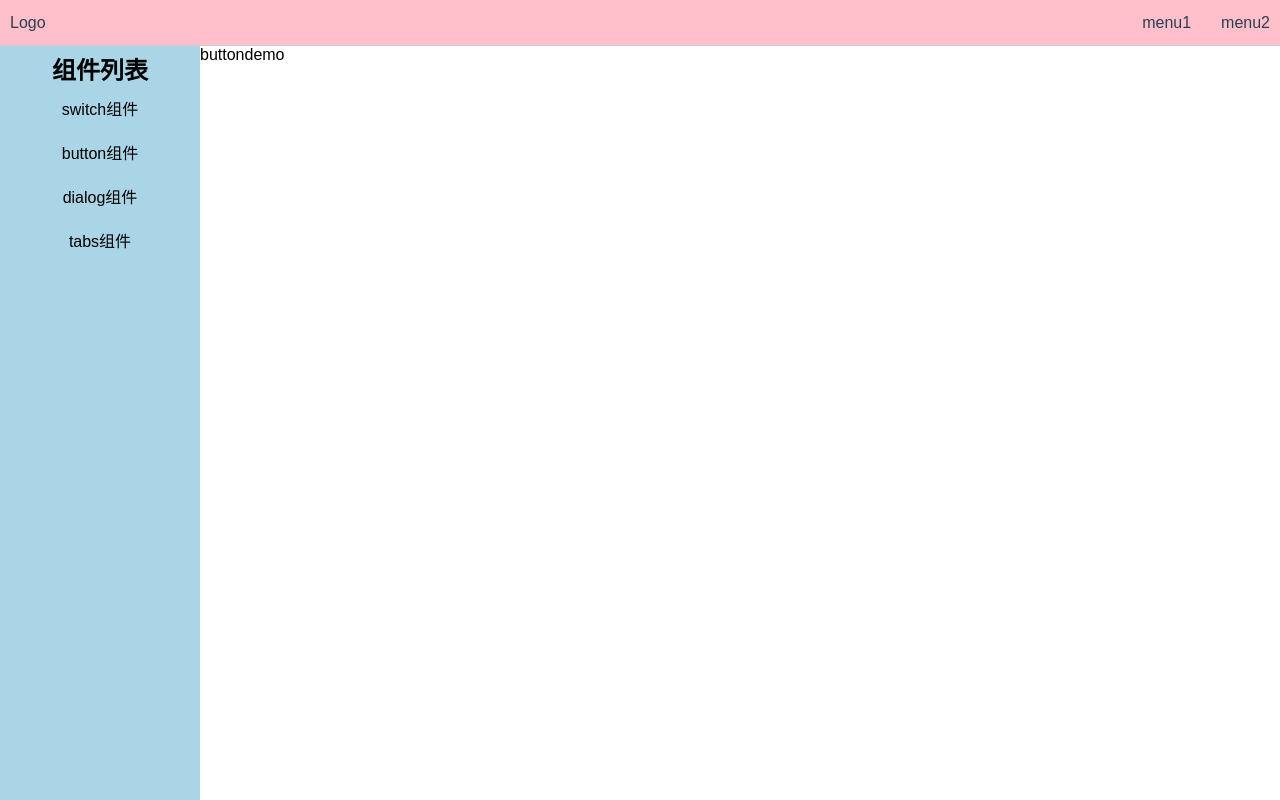
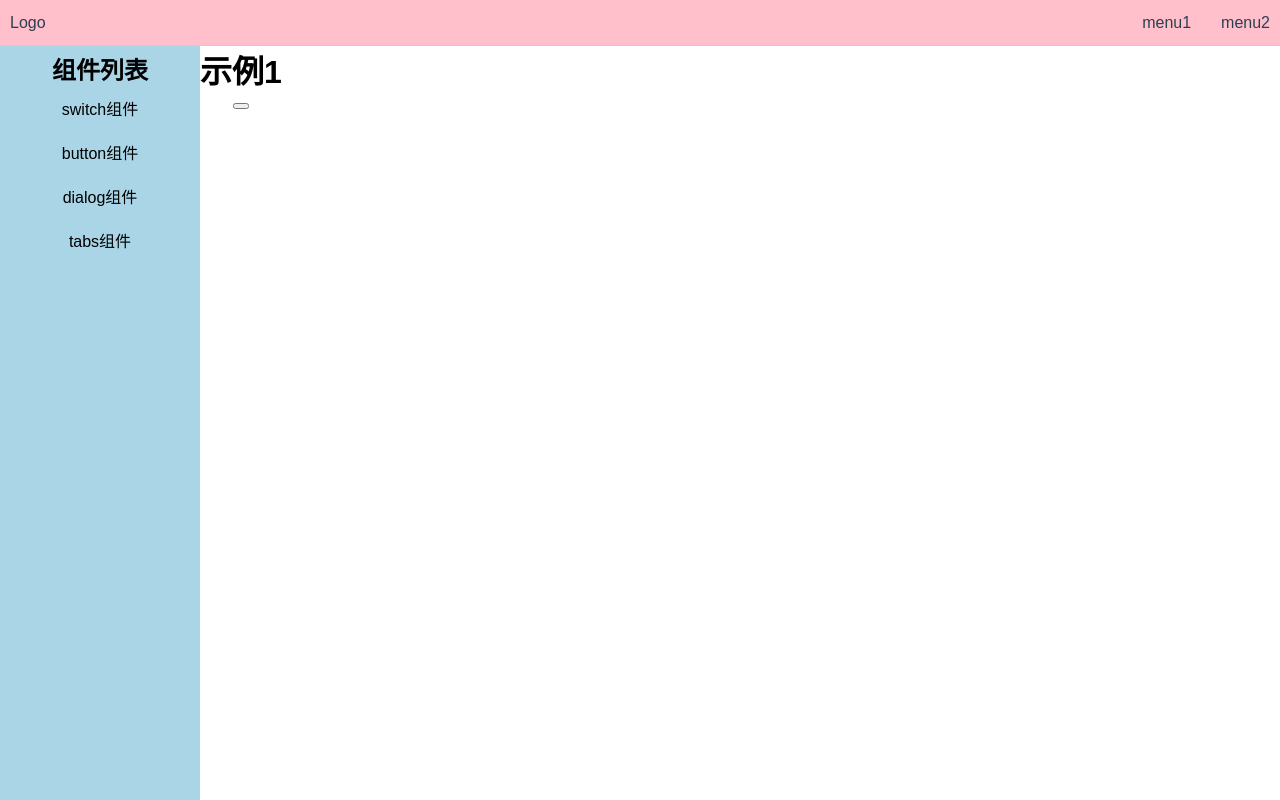
Before and after one commit to SlashCasisa/cat-ui, a Vue app: page /#/button in a window 1280 px wide. Built offline with nearby package versions, Linux system fonts and the light colour scheme.

Commit message:
修改switch组件样式以及修改button

```diff
--- a/src/components/ButtonDemo.vue
+++ b/src/components/ButtonDemo.vue
@@ -1,9 +1,16 @@
 <template>
-<div>buttondemo</div>
+<div>
+    <h1>示例1</h1>
+    <Button />
+</div>
 </template>
 
 <script lang="ts">
+import Button from "../lib/Button.vue"
 export default {
+    components: {
+        Button
+    },
     setup() {
         console.log('enter button')
     }
--- /dev/null
+++ b/src/lib/Button.vue
@@ -0,0 +1,11 @@
+<template>
+<button>
+    <slot />
+</button>
+</template>
+
+<script lang="ts">
+export default {
+
+}
+</script>
--- a/src/lib/Switch.vue
+++ b/src/lib/Switch.vue
@@ -34,9 +34,8 @@
     background: #ccc;
     border-radius: $h/2;
     position: relative;
-}
 
-span {
+    >span {
         position: absolute;
         top: 2px;
         left: 2px;
@@ -47,15 +46,16 @@
         transition: left 250ms;
     }
 
-button.checked {
-    background: blue;
+    &.checked {
+        background: #1890ff;
+
+        >span {
+            left: calc(100% - 20px);
+        }
     }
 
-button.checked>span {
-    left: calc(100% - 20px);
-}
-
-button:focus {
+    &:focus {
         outline: none;
     }
+}
 </style>
```
Lines whose indentation alone changed are shown as unchanged.
